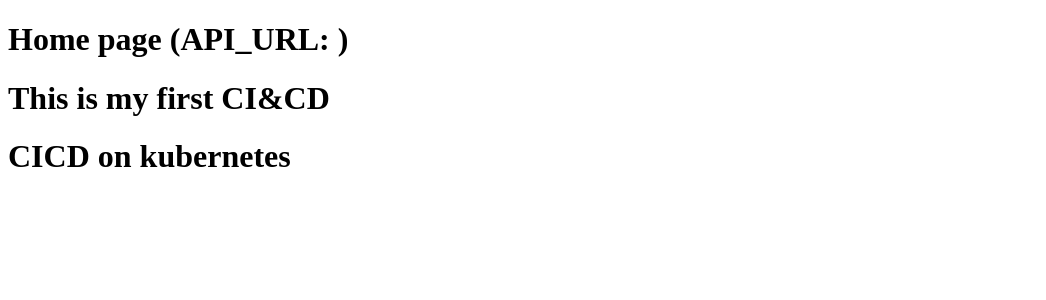
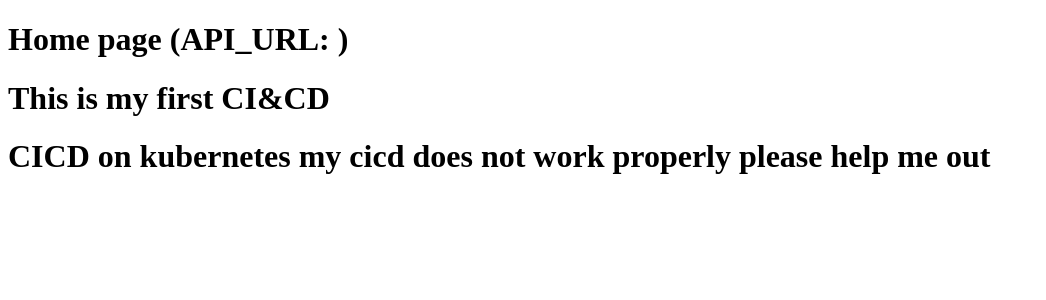
Before and after one commit to Bipin210/node, a Next.js app: page / in a window 1280 px wide. Shown: the top 300 px of the page, without its empty margins (0-1046 px from the left). Built offline with nearby package versions, Linux system fonts and the light colour scheme.

Commit message:
new changes

```diff
--- a/pages/index.js
+++ b/pages/index.js
@@ -8,6 +8,6 @@ export default () => (
   <div>
     <h1>Home page (API_URL: {API_URL})</h1>
 <h1> This is my first CI&CD </h1>
-<h1> CICD on kubernetes</h1>
+<h1> CICD on kubernetes my cicd does not work properly please help me out</h1>
   </div>
 );
```
